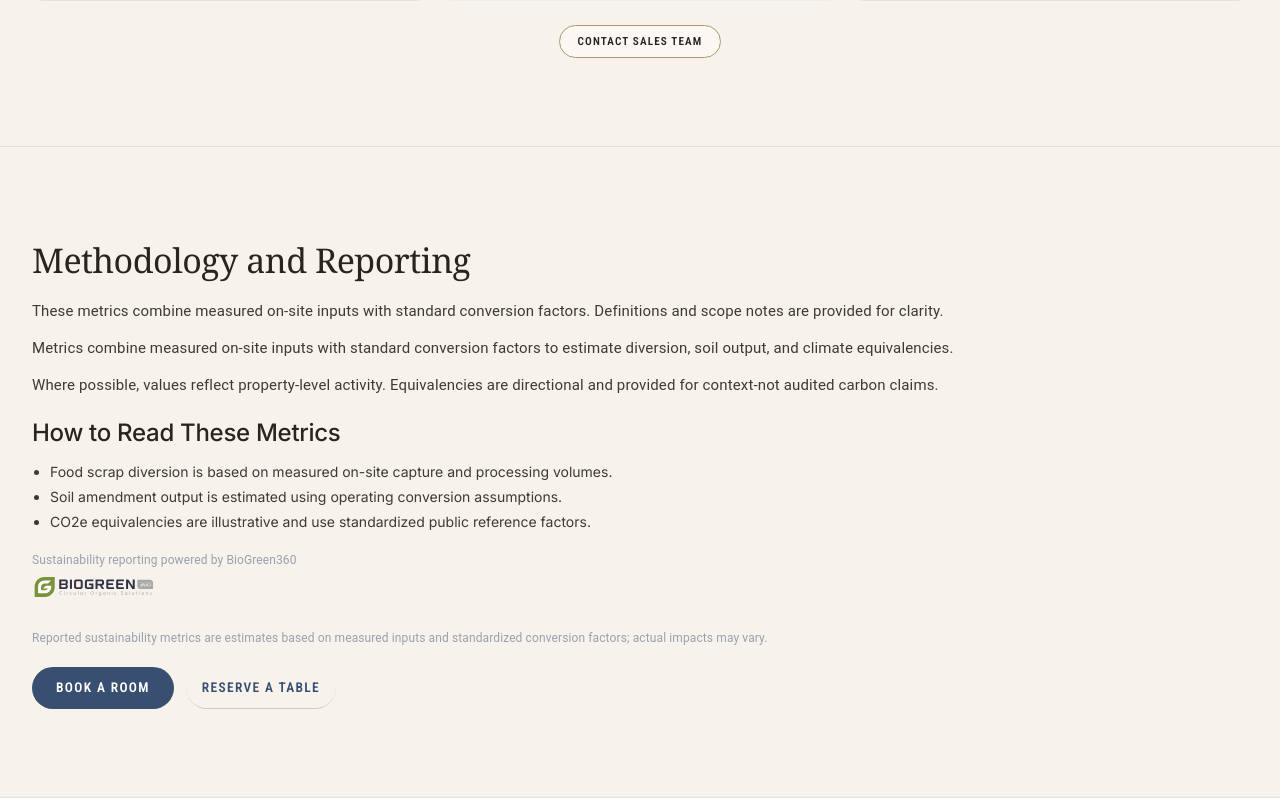
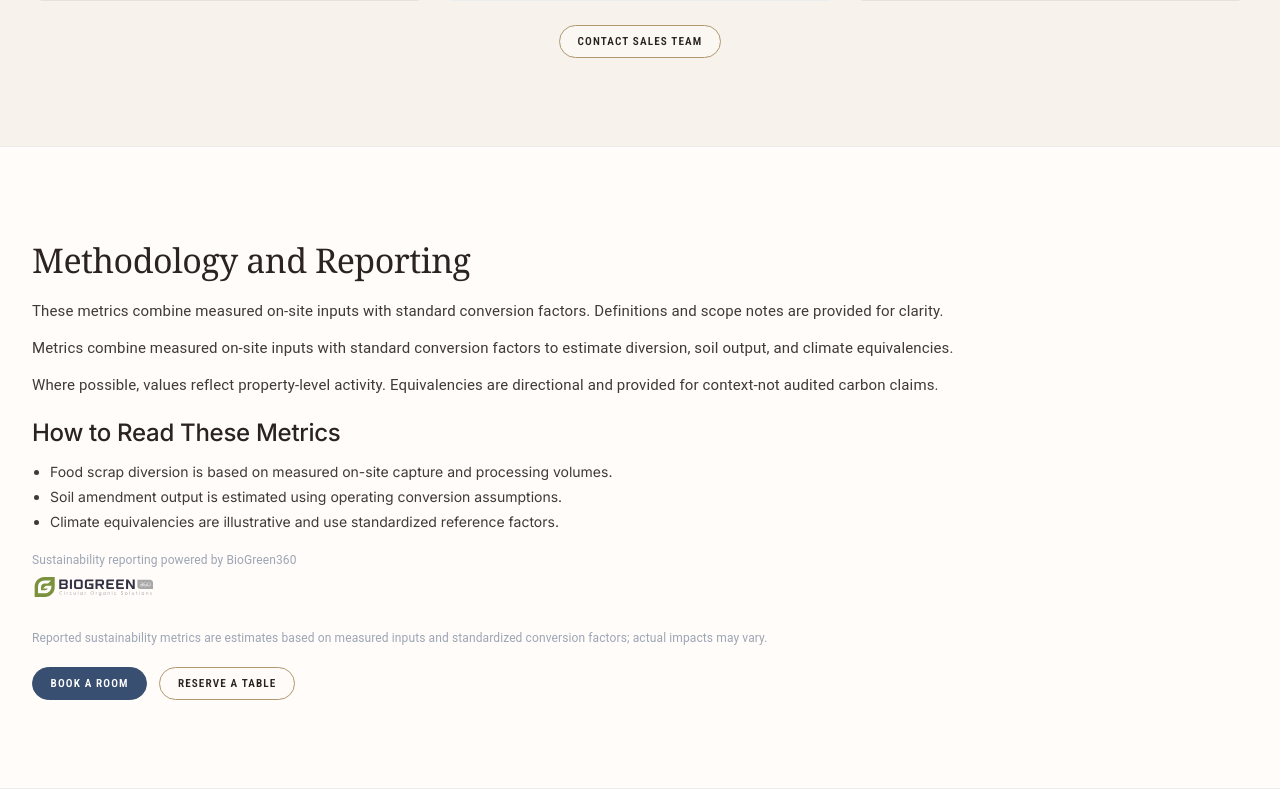
Before and after one commit to joerose99/susweb-rcc, a React (Create React App) app: page / in a window 1280 px wide. Shown: the part 7337-8135 px from the top of the page. Built offline with nearby package versions, Linux system fonts and the light colour scheme; a web font is replaced by a local one.

Commit message:
methodology style updatges

```diff
--- a/src/pages/CircularFoodSystems/CircularFoodSystems.jsx
+++ b/src/pages/CircularFoodSystems/CircularFoodSystems.jsx
@@ -1719,9 +1719,9 @@
 			<Box
 				id='methodology'
 				sx={{
-					backgroundColor: BG_BAND,
-					borderTop: `1px solid ${LINE_SUBTLE}`,
-					borderBottom: `1px solid ${LINE_SUBTLE}`,
+					backgroundColor: BG_WARM,
+					borderTop: '1px solid rgba(57, 79, 113, 0.09)',
+					borderBottom: '1px solid rgba(57, 79, 113, 0.09)',
 					scrollMarginTop: { xs: '80px', md: '96px' },
 				}}>
 				<Box sx={sectionContainerSx}>
@@ -1758,7 +1758,7 @@
 							Soil amendment output is estimated using operating conversion assumptions.
 						</Box>
 						<Box component='li' sx={{ fontSize: '14px', lineHeight: 1.8 }}>
-							CO2e equivalencies are illustrative and use standardized public reference factors.
+							Climate equivalencies are illustrative and use standardized reference factors.
 						</Box>
 					</Box>
 
@@ -1772,22 +1772,33 @@
 						factors; actual impacts may vary.
 					</Typography>
 
-					<Box sx={{ display: 'flex', flexWrap: 'wrap', gap: 1.5 }}>
+					<Box sx={{ display: 'flex', flexWrap: 'wrap', gap: 1.5, alignItems: 'center' }}>
 						<Button
 							component='a'
 							href={siteConfig.bookingUrl}
 							variant='contained'
+							disableElevation
 							sx={{
-								px: 3,
-								py: 1.15,
-								fontSize: '0.84rem',
+								px: { xs: 1.75, sm: 2.2 },
+								py: 0.7,
+								fontFamily: FONT_UI,
+								fontSize: '0.7rem',
 								fontWeight: 600,
-								letterSpacing: '0.08em',
+								letterSpacing: '0.1em',
+								textTransform: 'uppercase',
 								color: MAVEN_WHITE,
 								backgroundColor: MAVEN_BLUE,
+								borderRadius: '999px',
+								border: `1px solid ${MAVEN_BLUE}`,
 								boxShadow: 'none',
-								borderRadius: '9999px',
-								'&:hover': { backgroundColor: '#2f425c', boxShadow: 'none' },
+								'&:hover': {
+									backgroundColor: '#2f425c',
+									borderColor: '#2f425c',
+									boxShadow: '0 6px 16px rgba(57, 79, 113, 0.22)',
+								},
+								'&:focus-visible': {
+									boxShadow: `0 0 0 2px ${BG_WARM}, 0 0 0 4px ${MAVEN_TAN}`,
+								},
 							}}>
 							Book a Room
 						</Button>
@@ -1795,21 +1806,30 @@
 							<Button
 								component='a'
 								href={siteConfig.reservationUrl}
-								variant='text'
+								variant='outlined'
+								disableElevation
 								sx={{
-									px: 2,
-									fontSize: '0.84rem',
+									px: { xs: 1.75, sm: 2.2 },
+									py: 0.7,
+									fontFamily: FONT_UI,
+									fontSize: '0.7rem',
 									fontWeight: 600,
-									letterSpacing: '0.08em',
-									color: MAVEN_BLUE,
+									letterSpacing: '0.1em',
 									textTransform: 'uppercase',
-									textDecoration: 'none',
-									borderBottom: '1px solid rgba(175, 152, 110, 0.45)',
-									borderRadius: 0,
+									color: TEXT_DARK,
+									backgroundColor: 'rgba(255, 255, 255, 0.35)',
+									borderRadius: '999px',
+									borderColor: MAVEN_TAN,
+									borderWidth: '1px',
+									boxShadow: 'none',
 									'&:hover': {
-										color: MAVEN_TAN,
-										backgroundColor: 'transparent',
-										borderBottomColor: 'rgba(175, 152, 110, 0.75)',
+										backgroundColor: 'rgba(226, 205, 169, 0.22)',
+										borderColor: '#9c865c',
+										color: MAVEN_BLUE,
+										boxShadow: 'none',
+									},
+									'&:focus-visible': {
+										boxShadow: `0 0 0 2px ${BG_WARM}, 0 0 0 4px ${MAVEN_TAN}`,
 									},
 								}}>
 								Reserve a table
```
